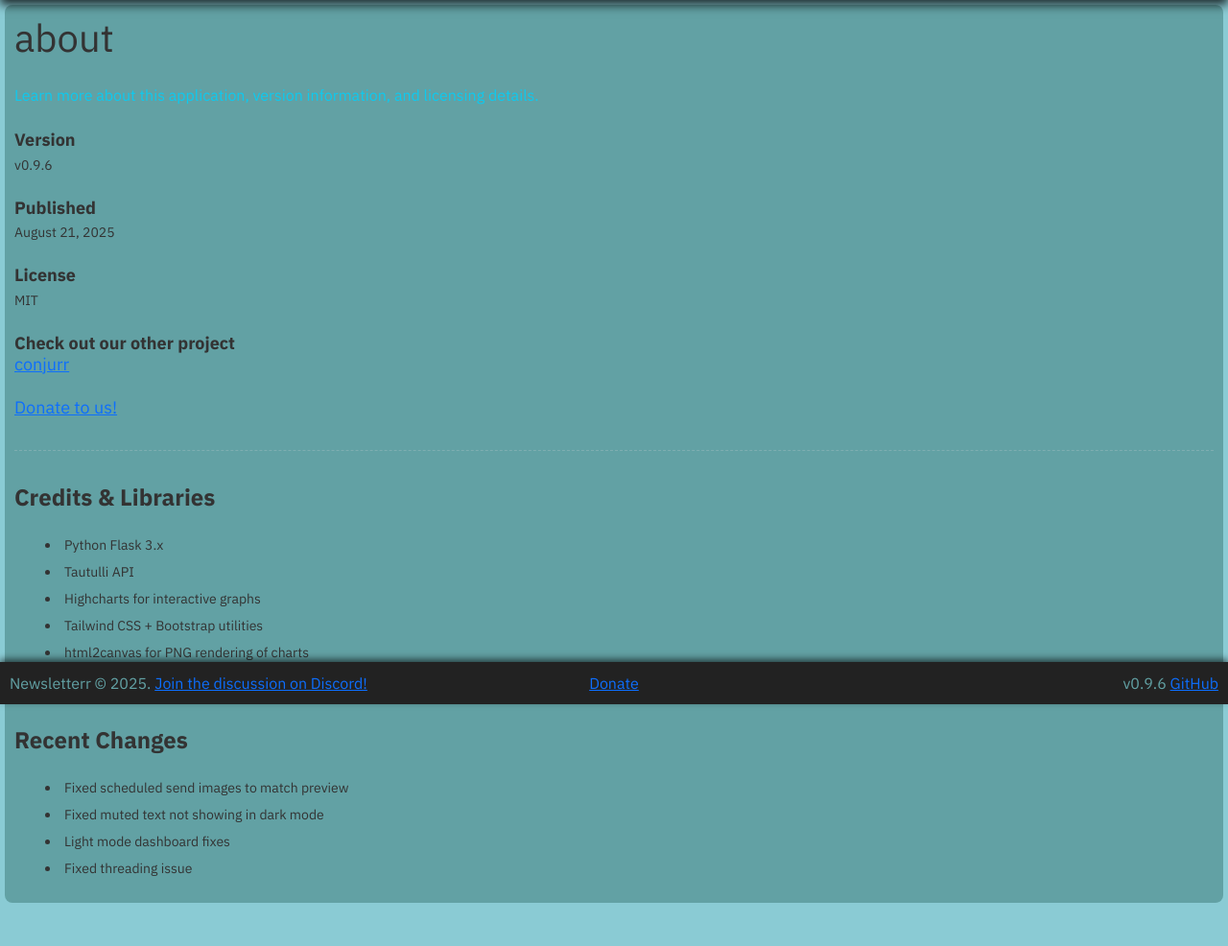
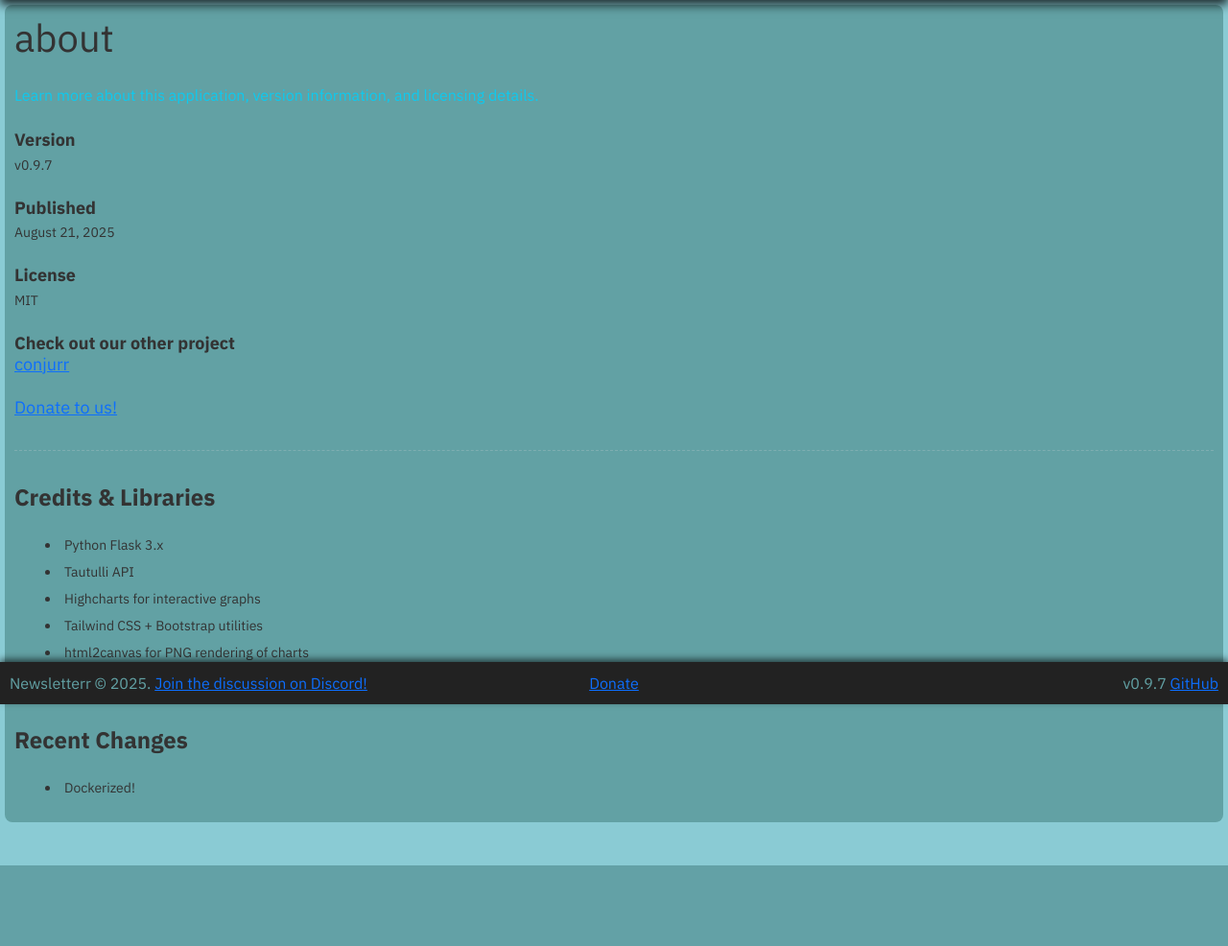
Before and after one commit to jma1ice/newsletterr, a Flask app: page /about in a window 1280 px wide. Shown: the part 66-1052 px from the top of the page at 96% size. After the commit the page ends 968 px from the top, so only its background shows below. Run offline with Flask 3, Linux system fonts and the light colour scheme; parts of the project's set-up code (start-up, migrations or seed data) failed here and were passed over; some libraries are stand-ins or nearby versions.

Commit message:
* Dockerized!

```diff
--- a/newsletterr.py
+++ b/newsletterr.py
@@ -14,7 +14,7 @@ from plex_api_client import PlexAPI
 from urllib.parse import quote_plus, urljoin, urlparse
 
 app = Flask(__name__)
-app.jinja_env.globals["version"] = "v0.9.6"
+app.jinja_env.globals["version"] = "v0.9.7"
 app.jinja_env.globals["publish_date"] = "August 21, 2025"
 
 def get_global_cache_status():
@@ -2853,4 +2853,4 @@ if __name__ == '__main__':
     init_db(DB_PATH)
     migrate_schema("conjurr_url TEXT")
 
-    app.run(host="127.0.0.1", port=6397, debug=True)
+    app.run(host="0.0.0.0", port=6397, debug=True)
--- a/templates/about.html
+++ b/templates/about.html
@@ -42,10 +42,7 @@
 
     <h2 class="text-2xl font-bold mb-4">Recent Changes</h2>
     <ul class="list-disc list-inside space-y-2 text-sm">
-        <li>Fixed scheduled send images to match preview</li>
-        <li>Fixed muted text not showing in dark mode</li>
-        <li>Light mode dashboard fixes</li>
-        <li>Fixed threading issue</li>
+        <li>Dockerized!</li>
     </ul>
 </div>
 {% endblock %}
--- a/templates/index.html
+++ b/templates/index.html
@@ -858,7 +858,7 @@
                                         canvas.height = img.height;
                                         ctx.drawImage(img, 0, 0);
                                         const dataUrl = canvas.toDataURL("image/png");
-                                        allItemsHTML += `<img src="${dataUrl}" style="max-width: 100%; margin-bottom: 10px;">`;
+                                        allItemsHTML += `<img src="${dataUrl}" style="max-width: 100%; margin-bottom: 10px;"><br>`;
                                         resolve();
                                     };
                                     img.onerror = (error) => {
@@ -921,7 +921,7 @@
                                 });
 
                                 const dataUrl = canvas.toDataURL("image/png");
-                                allItemsHTML += `<img src="${dataUrl}" style="max-width: 100%; margin-bottom: 10px;">`;
+                                allItemsHTML += `<img src="${dataUrl}" style="max-width: 100%; margin-bottom: 10px;"><br>`;
 
                                 document.body.removeChild(tempWrapper);
 
```
Also changed, not shown: readme.md.
